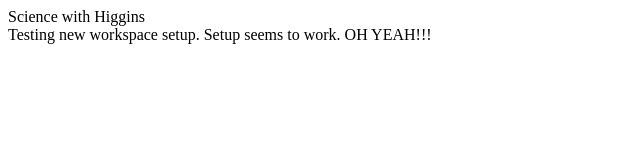
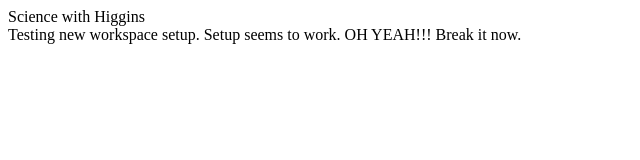
Before and after one commit to dbradley771/Science-with-Higgins, a plain HTML site: page index.html in a window 1280 px wide. Shown: the full height of the page, 0-640 px from the left. Drawn offline with Linux system fonts and the light colour scheme.

Commit message:
Test (E)

```diff
--- a/index.html
+++ b/index.html
@@ -13,5 +13,6 @@
 Testing new workspace setup.
 Setup seems to work.
 OH YEAH!!!
+Break it now.
 </body>
 </html>
```
